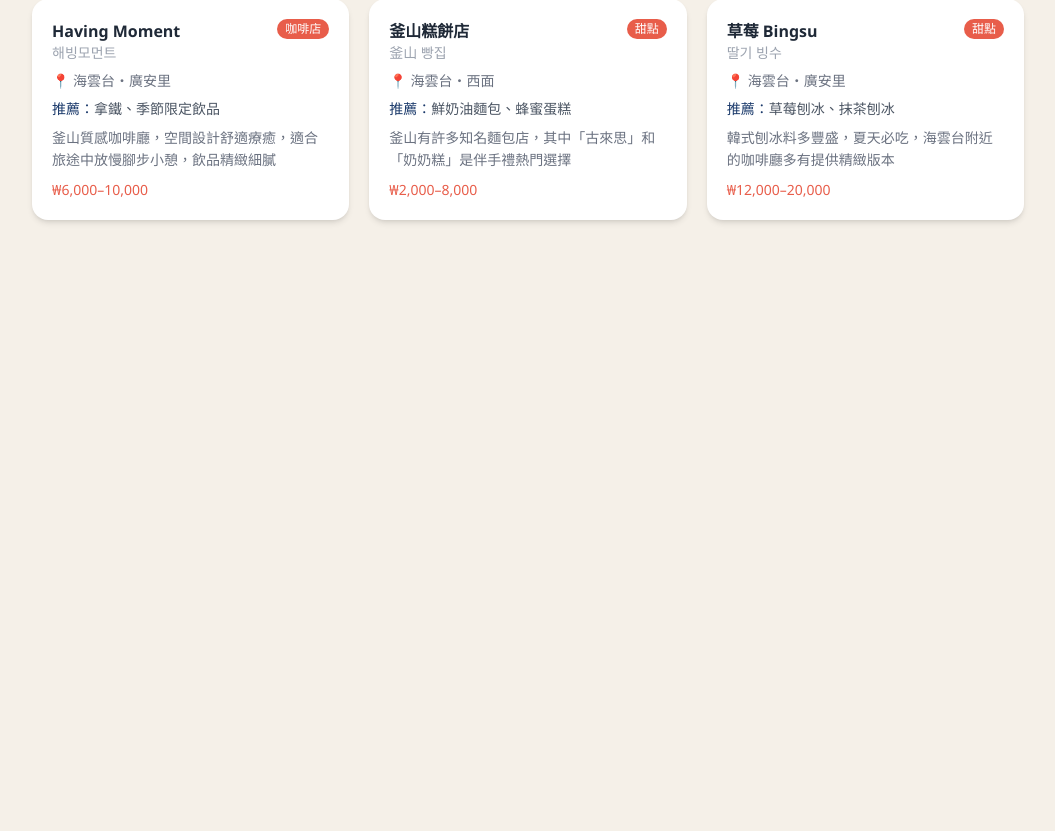
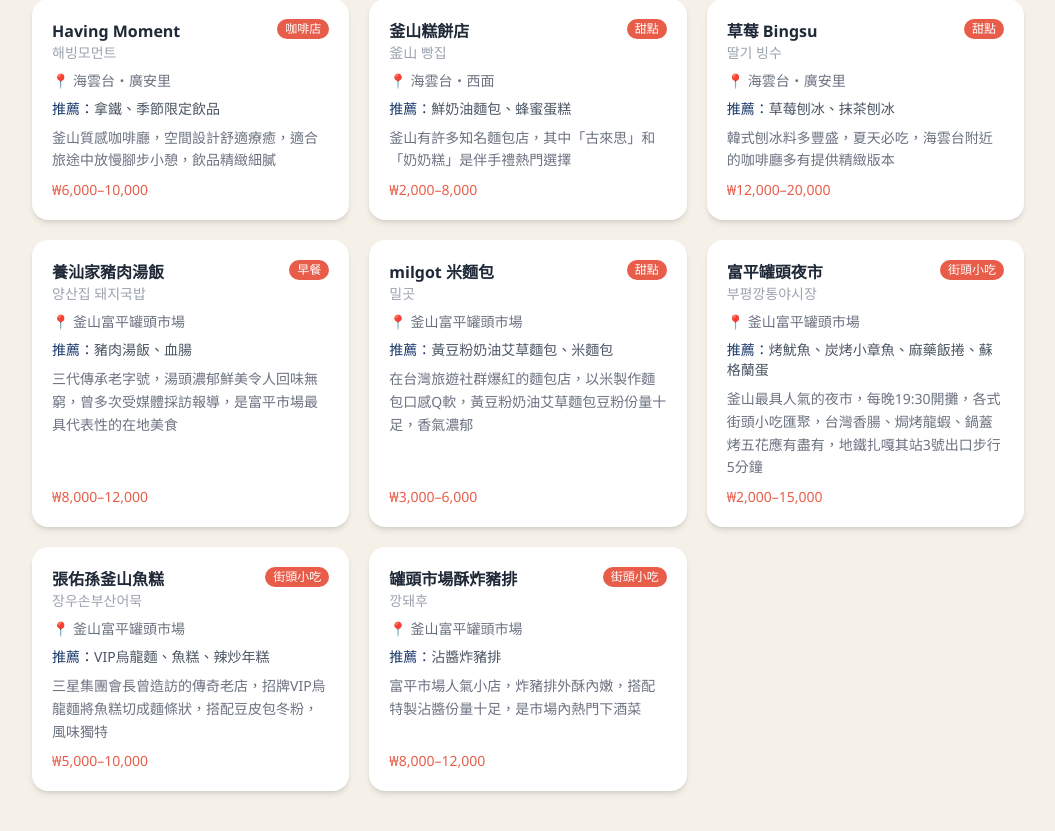
Before and after one commit to r-jen/busan-travel, a Vue app: page /food in a window 1280 px wide. Shown: the part 1267-2098 px from the top of the page, without its empty margins (112-1167 px from the left). Before the commit the page ends 1527 px from the top, so only its background shows below. Built offline with nearby package versions, Linux system fonts and the light colour scheme.

Commit message:
新增富平罐頭市場美食 5 筆

```diff
--- a/src/data/food.js
+++ b/src/data/food.js
@@ -149,6 +149,56 @@ export const foods = [
     desc: '韓式刨冰料多豐盛，夏天必吃，海雲台附近的咖啡廳多有提供精緻版本',
     price: '₩12,000–20,000',
   },
+  {
+    id: 16,
+    category: '早餐',
+    name: '養汕家豬肉湯飯',
+    nameKo: '양산집 돼지국밥',
+    area: '釜山富平罐頭市場',
+    recommend: '豬肉湯飯、血腸',
+    desc: '三代傳承老字號，湯頭濃郁鮮美令人回味無窮，曾多次受媒體採訪報導，是富平市場最具代表性的在地美食',
+    price: '₩8,000–12,000',
+  },
+  {
+    id: 17,
+    category: '甜點',
+    name: 'milgot 米麵包',
+    nameKo: '밀곳',
+    area: '釜山富平罐頭市場',
+    recommend: '黃豆粉奶油艾草麵包、米麵包',
+    desc: '在台灣旅遊社群爆紅的麵包店，以米製作麵包口感Q軟，黃豆粉奶油艾草麵包豆粉份量十足，香氣濃郁',
+    price: '₩3,000–6,000',
+  },
+  {
+    id: 18,
+    category: '街頭小吃',
+    name: '富平罐頭夜市',
+    nameKo: '부평깡통야시장',
+    area: '釜山富平罐頭市場',
+    recommend: '烤魷魚、炭烤小章魚、麻藥飯捲、蘇格蘭蛋',
+    desc: '釜山最具人氣的夜市，每晚19:30開攤，各式街頭小吃匯聚，台灣香腸、焗烤龍蝦、鍋蓋烤五花應有盡有，地鐵扎嘎其站3號出口步行5分鐘',
+    price: '₩2,000–15,000',
+  },
+  {
+    id: 19,
+    category: '街頭小吃',
+    name: '張佑孫釜山魚糕',
+    nameKo: '장우손부산어묵',
+    area: '釜山富平罐頭市場',
+    recommend: 'VIP烏龍麵、魚糕、辣炒年糕',
+    desc: '三星集團會長曾造訪的傳奇老店，招牌VIP烏龍麵將魚糕切成麵條狀，搭配豆皮包冬粉，風味獨特',
+    price: '₩5,000–10,000',
+  },
+  {
+    id: 20,
+    category: '街頭小吃',
+    name: '罐頭市場酥炸豬排',
+    nameKo: '깡돼후',
+    area: '釜山富平罐頭市場',
+    recommend: '沾醬炸豬排',
+    desc: '富平市場人氣小店，炸豬排外酥內嫩，搭配特製沾醬份量十足，是市場內熱門下酒菜',
+    price: '₩8,000–12,000',
+  },
 ]
 
 export const categories = ['全部', '海鮮', '燒肉', '街頭小吃', '早餐', '咖啡店', '甜點']
```
Also changed, not shown: 2 other files (tests, documents, lock files or other folders).
